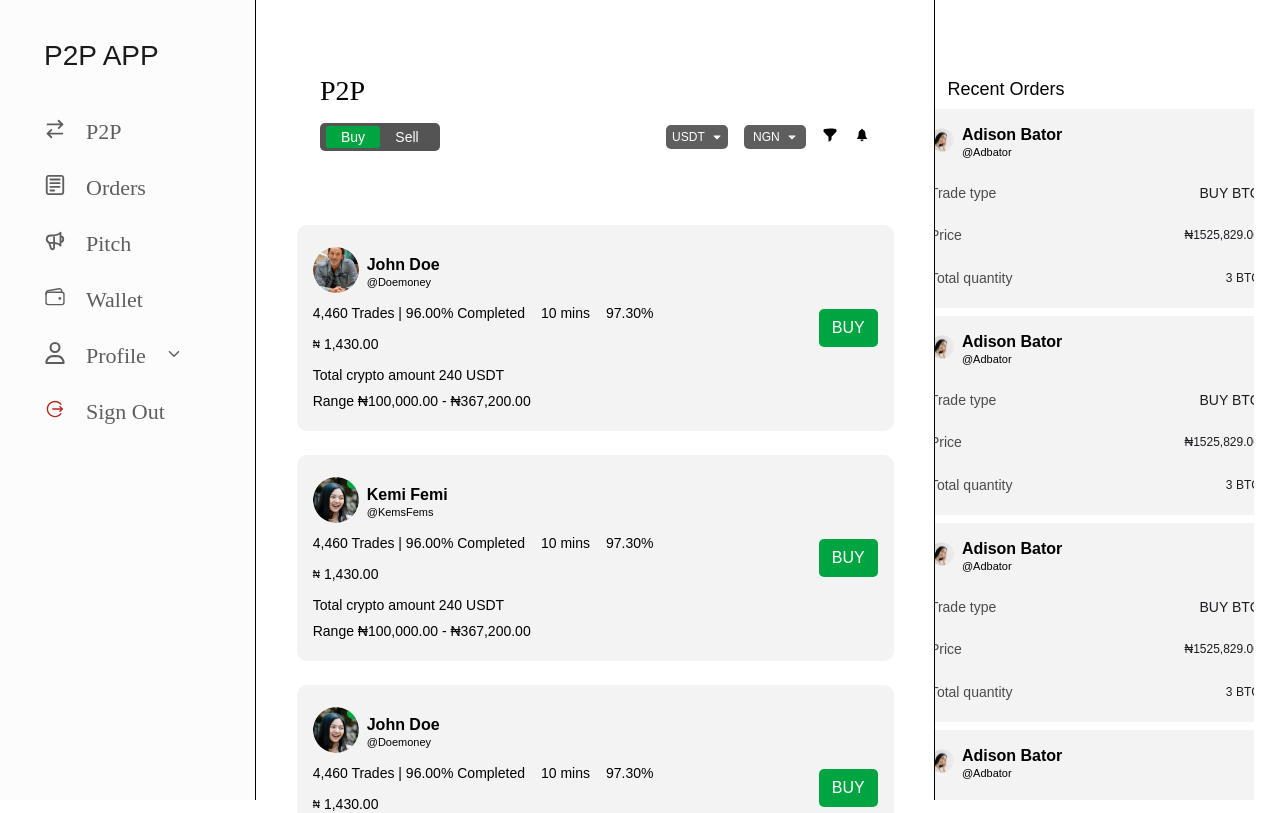
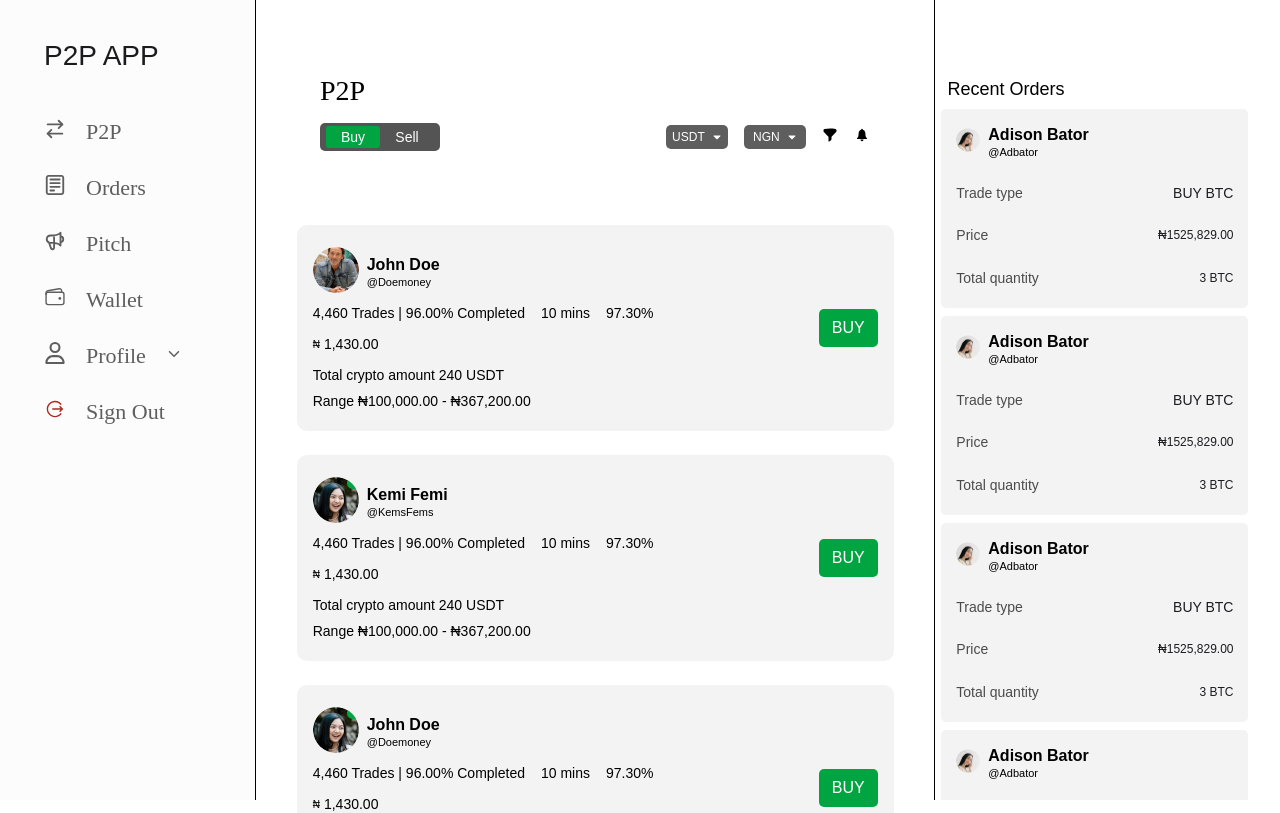
Before and after one commit to Stringcode-Limited/p2p-front-end, a React (Vite) app: page /app in a window 1280 px wide. Shown: the top 813 px of the page. Built offline with nearby package versions, Linux system fonts and the light colour scheme; a web font is replaced by a local one.

Commit message:
Updated order card

```diff
--- a/src/components/OrderCard/OrderCard.css
+++ b/src/components/OrderCard/OrderCard.css
@@ -1,5 +1,6 @@
 .orderCard{
-    width: 360px;
+    /* width: 360px; */
+    width: 24vw;
     height: 199px;
     border-radius: 5px;
     padding: 17px 15px 22px 15px;
```
